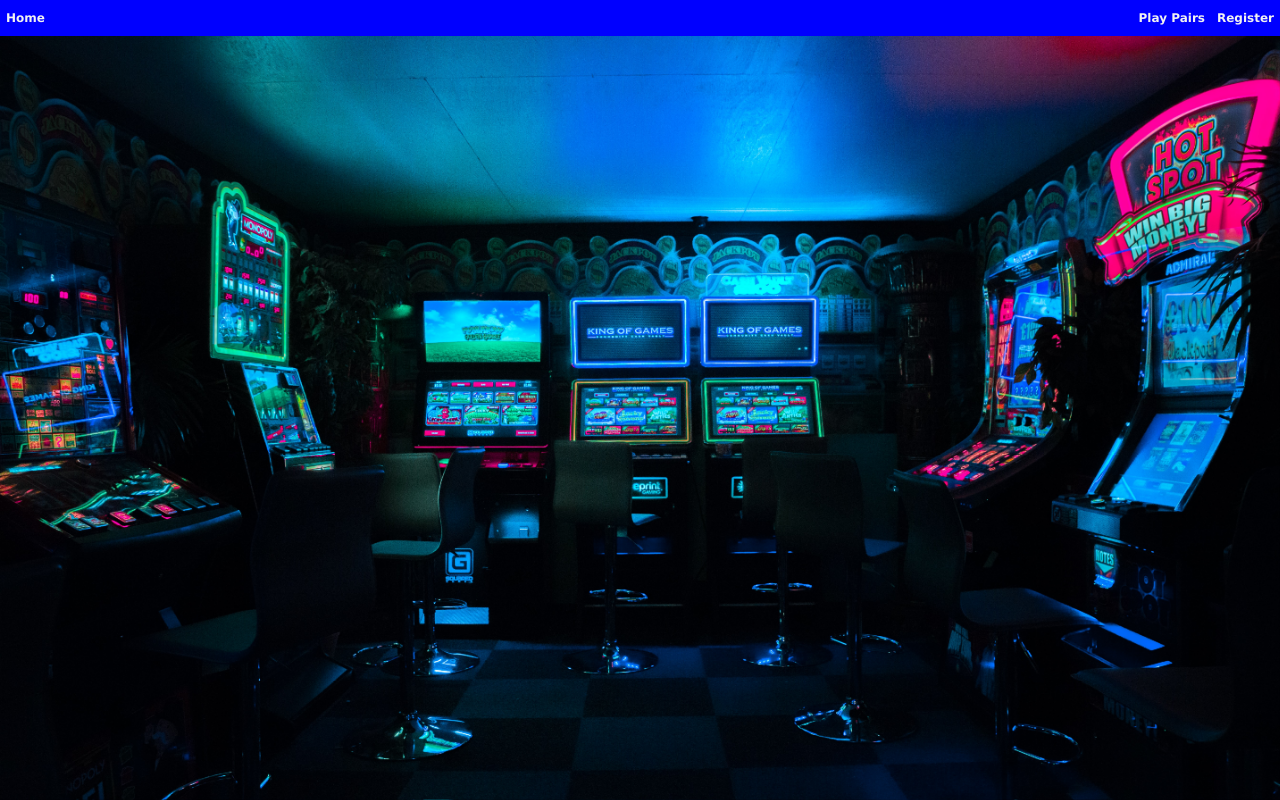
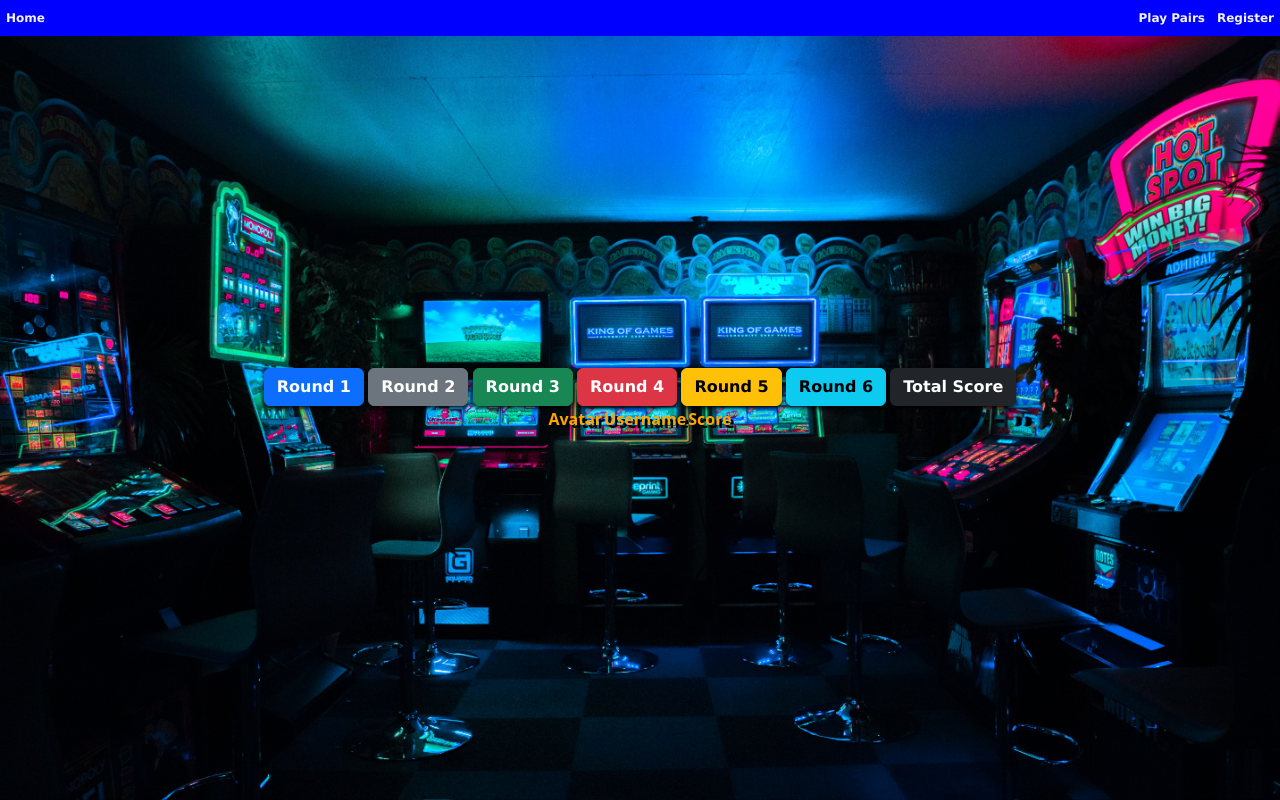
Before and after one commit to Barnesy41/Mini-game-website, a PHP site: page /Pages/leaderboard.php in a window 1280 px wide. Run offline with PHP 8.4, Linux system fonts and the light colour scheme; lists and menus that the app fills with data are empty.

Commit message:
leaderboard implemented

```diff
--- a/Pages/leaderboard.php
+++ b/Pages/leaderboard.php
@@ -1,6 +1,6 @@
 <!DOCTYPE html>
 <head>
-    <link rel="stylesheet" href="../Style Sheets/styles.css" type="text/css"> <!-- link to style sheet -->
+    <link rel="stylesheet" href="../Style-Sheets/styles.css" type="text/css"> <!-- link to style sheet -->
     <meta name="viewport" content="width=device-width, initial-scale=1">
     <link href="https://cdn.jsdelivr.net/npm/bootstrap@5.3.0-alpha1/dist/css/bootstrap.min.css" rel="stylesheet" integrity="sha384-GLhlTQ8iRABdZLl6O3oVMWSktQOp6b7In1Zl3/Jr59b6EGGoI1aFkw7cmDA6j6gD" crossorigin="anonymous">
     <!-- Check if cookies are set -->
@@ -25,12 +25,38 @@
         $_SESSION['registered'] = false;
     }
     ?>
+
+    <!-- The js behind the leaderboard -->
+    <script src="../Scripts/leaderboard.js"></script>
 </head>
 
 <html>
 <body>
     <?php include '../Elements/navbar.php' ?>
     <div class="viewport" id="main">
+        <div class="horizontally-centered-container">
+            <button type="button" class="btn btn-primary">Round 1</button>
+            <button type="button" class="btn btn-secondary">Round 2</button>
+            <button type="button" class="btn btn-success">Round 3</button>
+            <button type="button" class="btn btn-danger">Round 4</button>
+            <button type="button" class="btn btn-warning">Round 5</button>
+            <button type="button" class="btn btn-info">Round 6</button>
+            <button type="button" class="btn btn-dark">Total Score</button>
+        </div>
 
+        <table>
+            <thead>
+                <tr id=header>
+                    <th>Avatar</th>
+                    <th>Username</th>
+                    <th>Score</th>
+                </tr>
+            </thead>
+
+            <!-- contain all other rows in the table -->
+            <tbody>
+
+            </tbody>
+        </table>
     </div>
 </body>
```
